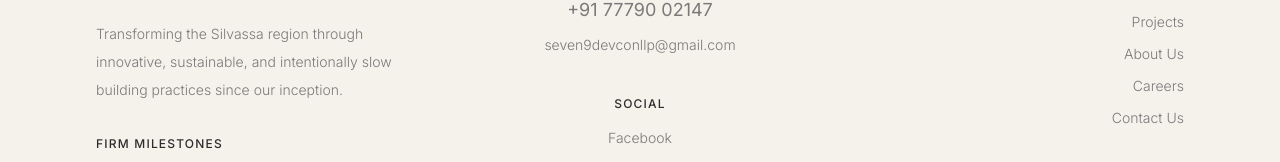
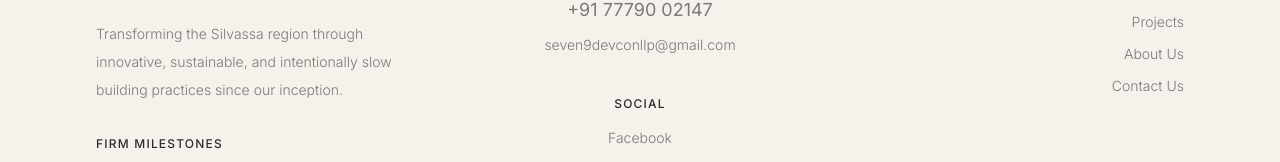
Before and after one commit to Aryan-doms/seven9devloper, a Next.js app: page / in a window 1280 px wide. Shown: the part 5512-5674 px from the top of the page. Built offline with nearby package versions, Linux system fonts and the light colour scheme; no server answers; a web font is replaced by a local one.

Commit message:
removed carreer

```diff
--- a/79v2.html
+++ b/79v2.html
@@ -236,7 +236,6 @@
       <a class="hover:text-brand-terracotta" href="https://seven9developers.in/projects/">Projects</a>
       <a class="hover:text-brand-terracotta" href="https://seven9developers.in/about-us/">About Us</a>
       <a class="hover:text-brand-terracotta" href="https://seven9developers.in/updates/">Updates</a>
-      <a class="hover:text-brand-terracotta" href="https://seven9developers.in/careers/">Careers</a>
       <a class="hover:text-brand-terracotta" href="https://seven9developers.in/privacy-policy/">Privacy Policy</a>
       <a class="hover:text-brand-terracotta" href="https://seven9developers.in/terms-conditions/">Terms & Conditions</a>
       <a class="hover:text-brand-terracotta" href="https://seven9developers.in/contact-us/">Contact Us</a>
--- a/components/Footer.jsx
+++ b/components/Footer.jsx
@@ -100,7 +100,6 @@ export default async function Footer() {
           <div className="flex flex-col gap-3 text-sm text-brand-secondary font-light md:text-right w-full">
             <a className="hover:text-brand-clay transition-colors" href="/projects">Projects</a>
             <a className="hover:text-brand-clay transition-colors" href="/about">About Us</a>
-            <a className="hover:text-brand-clay transition-colors" href="/careers">Careers</a>
             <a className="hover:text-brand-clay transition-colors" href="/contact">Contact Us</a>
           </div>
         </div>
```
